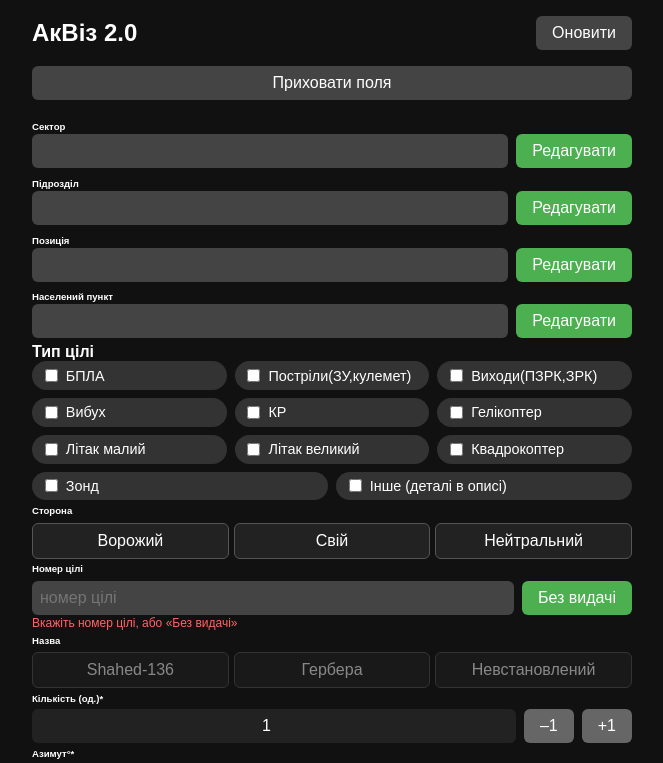
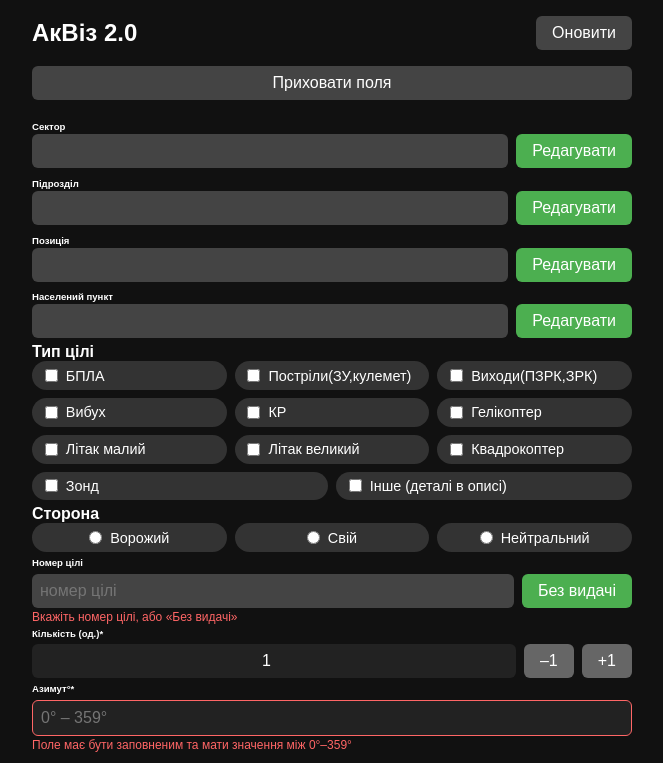
Before and after one commit to lolittajdm-alt/akviz0.2, a Next.js app: page / in a window 1280 px wide. Shown: the top 763 px of the page, without its empty margins (308-971 px from the left). Built offline with nearby package versions, Linux system fonts and the light colour scheme.

Commit message:
Update index.js

```diff
--- a/pages/index.js
+++ b/pages/index.js
@@ -540,25 +540,35 @@ useEffect(() => {
     ))}
   </div>
 </div>
-
           {/* Сторона */}
         <div style={blockMargin}>
-  <div style={labelStyle}>Сторона</div>
-  <div style={{ display: "flex", gap: "0.3rem" }}>
-    {["Ворожий", "Свій", "Нейтральний"].map((s) => (
-      <button
-        key={s}
-        onClick={() => selectSide(s)}
+  <label style={{ ...labelStyle, fontSize: "1rem" }}>Сторона</label>
+  <div style={{ display: "flex", gap: "0.5rem" }}>
+    {["Ворожий", "Свій", "Нейтральний"].map((side) => (
+      <label
+        key={side}
         style={{
-          ...buttonStyle,
           flex: 1,
-          border: "1px solid #555",
-          backgroundColor: form.side === s ? "#4caf50" : "#222",
-          opacity: 1,
+          display: "flex",
+          alignItems: "center",
+          justifyContent: "center",
+          backgroundColor: form.side === side ? "#2e75ff" : "#333",
+          color: "#fff",
+          padding: "0.4rem 0.8rem",
+          borderRadius: "16px",
+          fontSize: "0.9rem",
+          cursor: "pointer",
+          userSelect: "none",
         }}
       >
-        {s}
-      </button>
+        <input
+          type="radio"
+          checked={form.side === side}
+          onChange={() => selectSide(side)}
+          style={{ marginRight: "0.5rem" }}
+        />
+        {side}
+      </label>
     ))}
   </div>
 </div>
@@ -587,32 +597,72 @@ useEffect(() => {
         </div>
 
            {/* Назва */}
+{form.selectedGoals.includes("БПЛА") && (
   <div style={blockMargin}>
-  <div style={labelStyle}>Назва</div>
-  <div style={{ display: "flex", gap: "0.3rem" }}>
-    {namesList.map((n) => (
-      <button
-        key={n}
-        onClick={() => selectName(n)}
-        disabled={!form.selectedGoals.includes("БПЛА")}
+    <label style={{ ...labelStyle, fontSize: "1rem" }}>Назва</label>
+    <div style={{ display: "flex", gap: "0.5rem" }}>
+      {namesList.map((name) => (
+        <label
+          key={name}
           style={{
-          ...buttonStyle,
             flex: 1,
-          border: "1px solid #555",
-          backgroundColor:
-            !form.selectedGoals.includes("БПЛА")
-              ? "#222"
-              : form.name === n
-              ? "#4caf50"
-              : "#222",
-          opacity: form.selectedGoals.includes("БПЛА") ? 1 : 0.5,
+            display: "flex",
+            alignItems: "center",
+            justifyContent: "center",
+            backgroundColor: form.name === name ? "#2e75ff" : "#333",
+            color: "#fff",
+            padding: "0.4rem 0.8rem",
+            borderRadius: "16px",
+            fontSize: "0.9rem",
+            cursor: "pointer",
+            userSelect: "none",
           }}
         >
-        {n}
-      </button>
+          <input
+            type="radio"
+            checked={form.name === name}
+            onChange={() => selectName(name)}
+            style={{ marginRight: "0.5rem" }}
+          />
+          {name}
+        </label>
       ))}
     </div>
   </div>
+)}
+        {form.selectedGoals.includes("БПЛА") && (
+  <div style={blockMargin}>
+    <label style={{ ...labelStyle, fontSize: "1rem" }}>Назва</label>
+    <div style={{ display: "flex", gap: "0.5rem" }}>
+      {namesList.map((name) => (
+        <label
+          key={name}
+          style={{
+            flex: 1,
+            display: "flex",
+            alignItems: "center",
+            justifyContent: "center",
+            backgroundColor: form.name === name ? "#2e75ff" : "#333",
+            color: "#fff",
+            padding: "0.4rem 0.8rem",
+            borderRadius: "16px",
+            fontSize: "0.9rem",
+            cursor: "pointer",
+            userSelect: "none",
+          }}
+        >
+          <input
+            type="radio"
+            checked={form.name === name}
+            onChange={() => selectName(name)}
+            style={{ marginRight: "0.5rem" }}
+          />
+          {name}
+        </label>
+      ))}
+    </div>
+  </div>
+)}
         {/* Кількість */}
         <div style={blockMargin}>
           <div style={{ ...labelStyle, marginBottom:"0.3rem" }}>
```
Lines whose indentation alone changed are shown as unchanged.
